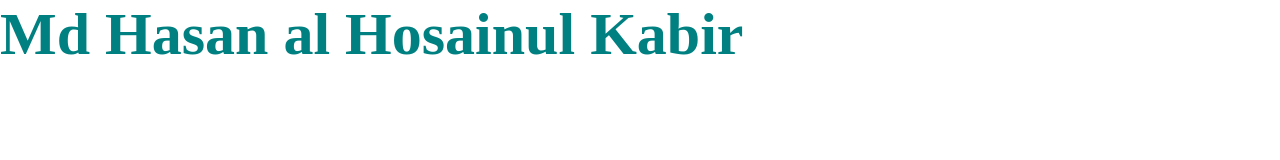
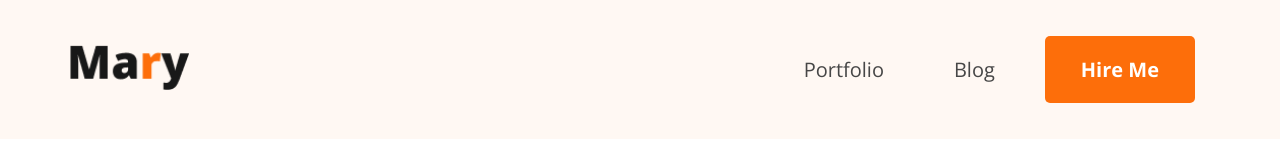
Before and after one commit to mdkabirhasan1612/front-end, a plain HTML site: page index.html in a window 1280 px wide. Drawn offline with nearby package versions, Linux system fonts and the light colour scheme.

Commit message:
first commit

```diff
--- a/css/style.css
+++ b/css/style.css
@@ -1,8 +1,53 @@
+/* All common css start */
 *{
-    margin: 0%;
-    padding: 0%;
+    margin: 0;
+    padding: 0;
 }
-h1{
-      font-size: 60px;
-      color: teal;
+.container{
+    width: 1140px;
+    padding: 20px 0;
+    margin: 0 auto;
 }
+ul,ol{
+    list-style-type: none;
+}
+a{
+    text-decoration: none;
+}
+/* All common css end */
+
+/* Header part start */
+#headerpart{
+    padding: 25px 0;
+    background: #fff8f3;
+}
+.logomenu{
+    width: 100%;
+    display: flex;
+    justify-content: space-between;
+    align-items: center;
+}
+.menu,.menu ul{
+    display: flex;
+    align-items: center;
+}
+.menu ul li a{
+    color: #474747;
+    font-family: "Open Sans", sans-serif;
+    font-size: 20px;
+    font-weight: 400;
+    margin: 0 35px;
+}
+/* button starts */
+.menu #button{
+    color: #ffffff;
+    font-family: "Open Sans", sans-serif;
+    font-size: 20px;
+    font-weight: 700;
+    background: #FD6E0A;
+    padding: 20px 36px;
+    border-radius: 5px;
+    margin: 0 15px;
+}
+/* button end */
+/* Headerpart end */
--- a/index.html
+++ b/index.html
@@ -3,10 +3,34 @@
 <head>
     <meta charset="UTF-8">
     <meta name="viewport" content="width=device-width, initial-scale=1.0">
-    <title>Document</title>
+    <title>Class #09</title>
     <link rel="stylesheet" href="css/style.css">
+    <link rel="preconnect" href="https://fonts.googleapis.com">
+    <link rel="preconnect" href="https://fonts.gstatic.com" crossorigin>
+    <link href="https://fonts.googleapis.com/css2?family=Open+Sans:ital,wght@0,300..800;1,300..800&display=swap" rel="stylesheet">
 </head>
 <body>
-<h1>Md Hasan al Hosainul Kabir</h1>
+<!-- Menu+logo part start -->
+<div id="headerpart">
+<div class="container">
+<div class="logomenu">
+<div class="logo">
+<img src="images/Mary.png" alt="Mary.png" width="120px">
+</div>
+<div class="menu">
+<ul>
+<li><a href="#">Portfolio</a></li>
+<li><a href="#">Blog</a></li>
+</ul>
+<!-- button start -->
+<div>
+<a id="button" href="#">Hire Me</a>
+</div>
+<!-- button end -->
+</div>
+</div>
+</div>
+</div>
+<!-- Menu+logo part end -->
 </body>
 </html>
```
Also changed, not shown: images/Mary.png (added).
